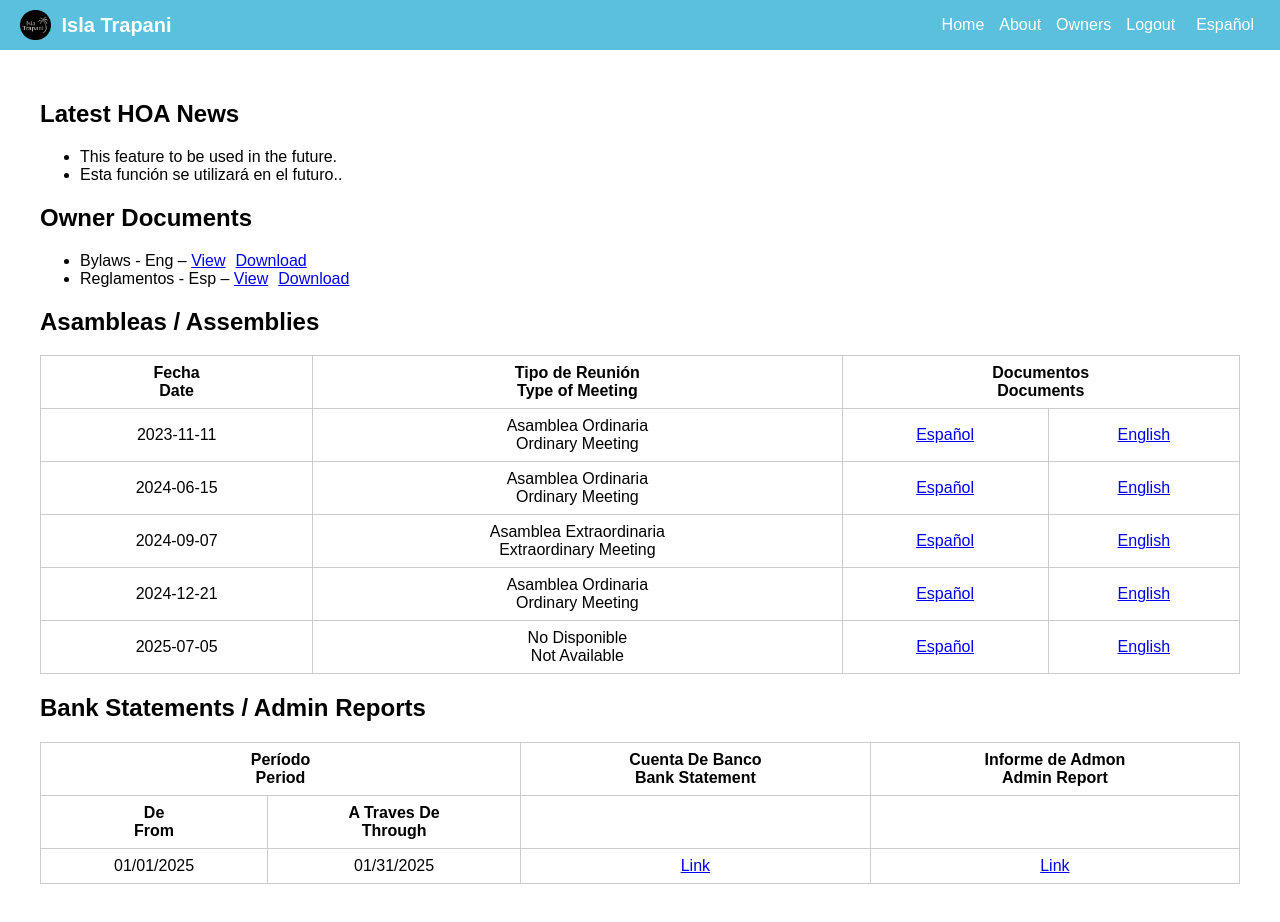
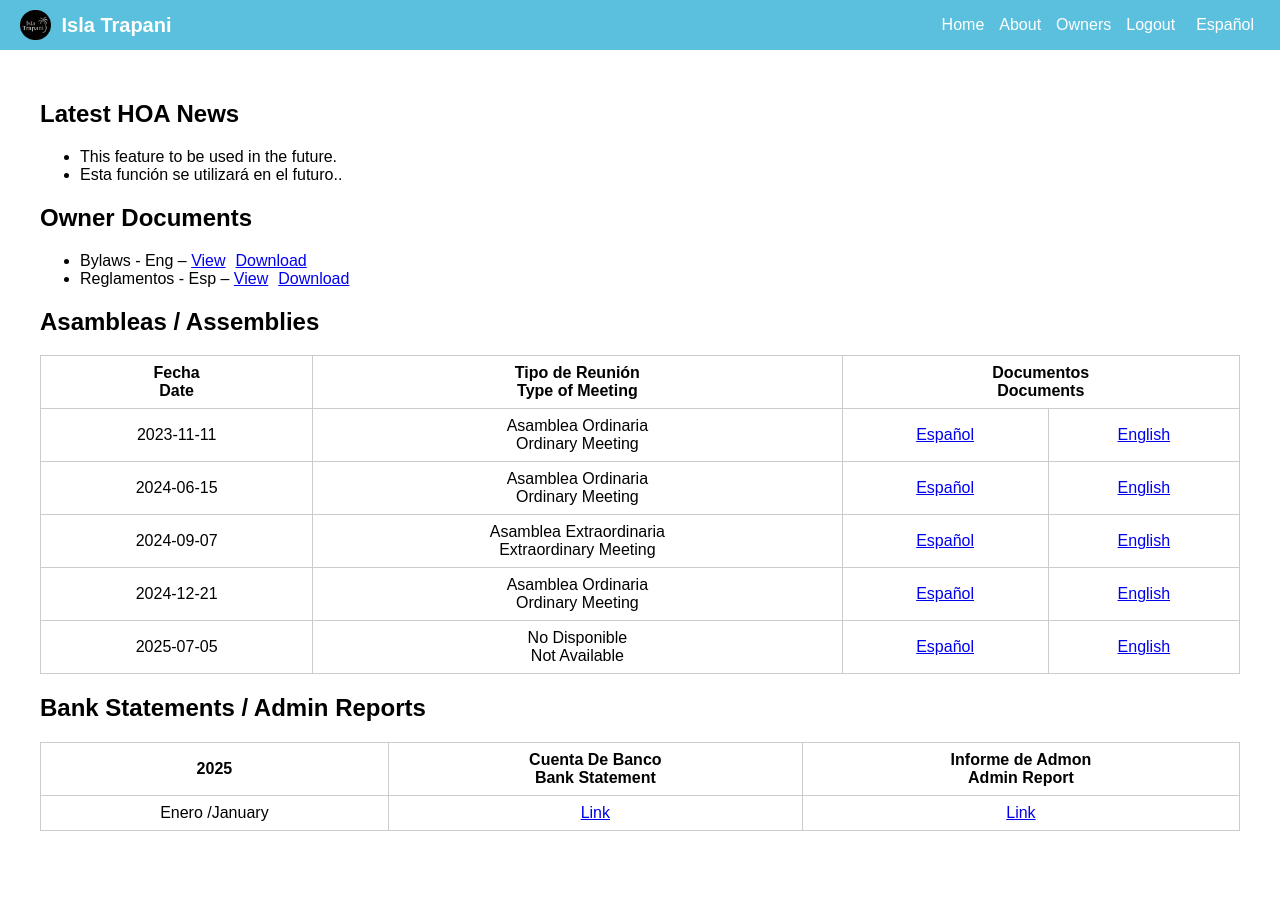
Before and after one commit to grdino/isla-trapani, a Next.js app: page /owners in a window 1280 px wide. After the commit the page ends 871 px from the top, so only its background shows below. Built offline with nearby package versions, Linux system fonts and the light colour scheme; sample sign-in values are in the browser's storage.

Commit message:
Update owners.js

```diff
--- a/pages/owners.js
+++ b/pages/owners.js
@@ -129,21 +129,14 @@ export default function Owners() {
           <table className="responsive-table">
             <thead>
               <tr>
-                <th colSpan="2">Período<br />Period</th>
+                <th>2025</th>
                 <th>Cuenta De Banco<br />Bank Statement</th>
                 <th>Informe de Admon<br />Admin Report</th>
-              </tr>
-              <tr>
-                <th>De<br />From</th>
-                <th>A Traves De<br />Through</th>
-                <th></th>
-                <th></th>
               </tr>
             </thead>
             <tbody>
               <tr>
-                <td data-label="From">01/01/2025</td>
-                <td data-label="Through">01/31/2025</td>
+                <td data-label="2025">Enero&#10;/January</td>
                 <td data-label="Banco&#10;/Bank">
                   <a href="/owners-docs/bank-2025-01.pdf" target="_blank" rel="noopener noreferrer">
                     Link
```
